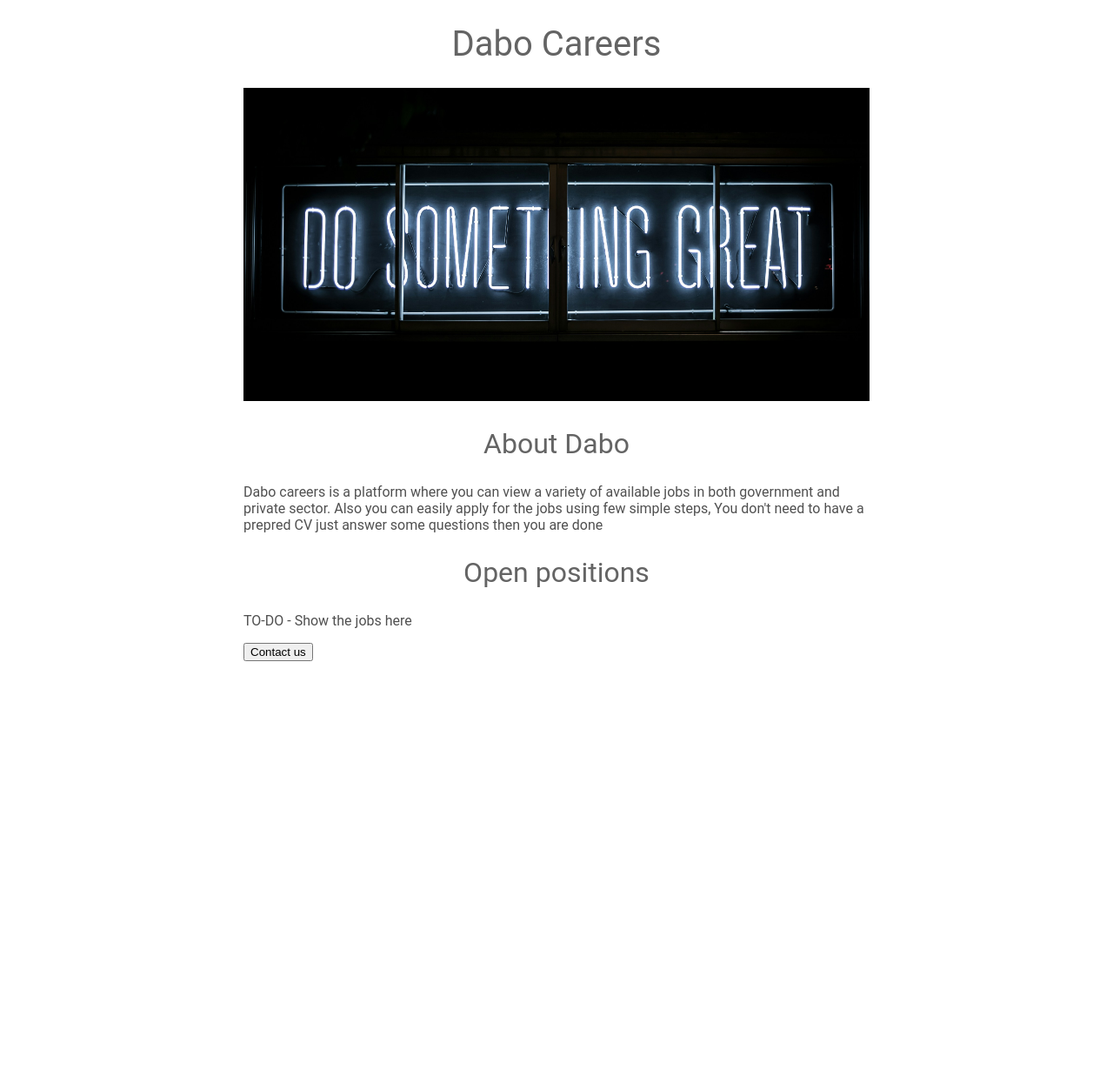
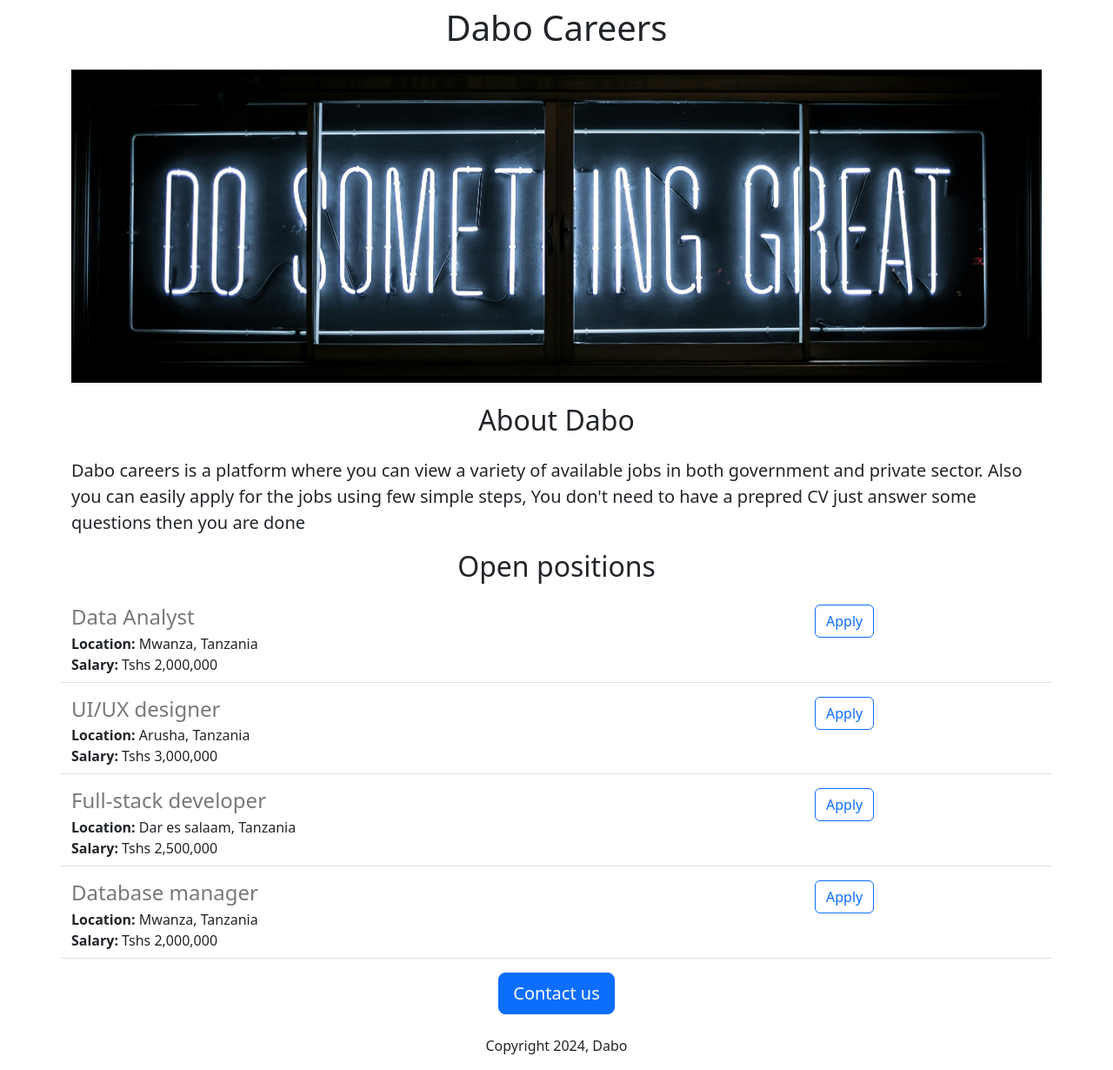
Before and after one commit to bakalemwa/dabo-careers-website2, a Flask app: page / in a window 1280 px wide. Shown: the whole page at 87% size. Before the commit the page ends 760 px from the top, so only its background shows below. Run offline with Flask 3, Linux system fonts and the light colour scheme.

Commit message:
Added dynamic data and API route

```diff
--- a/app.py
+++ b/app.py
@@ -1,10 +1,42 @@
-from flask import Flask, render_template
+from flask import Flask, render_template, jsonify
 
 app = Flask(__name__)
 
+JOBS = [
+ {
+  "id": 1,
+  "title": "Data Analyst",
+  "location": "Mwanza, Tanzania",
+  "salary": "Tshs 2,000,000"
+ },
+ {
+  "id": 2,
+  "title": "UI/UX designer",
+  "location": "Arusha, Tanzania",
+  "salary": "Tshs 3,000,000"
+ },
+ {
+  "id": 3,
+  "title": "Full-stack developer",
+  "location": "Dar es salaam, Tanzania",
+  "salary": "Tshs 2,500,000"
+ },
+ {
+  "id": 4,
+  "title": "Database manager",
+  "location": "Mwanza, Tanzania",
+  "salary": "Tshs 2,000,000"
+ },
+]
+
 @app.route("/")
 def hello_world():
-  return render_template('home.html')
+  return render_template('home.html', jobs=JOBS, company_name="Dabo")
+
+@app.route("/api/jobs")
+def list_jobs():
+  return jsonify (JOBS)
+
 
 
 if __name__ == "__main__":
--- a/templates/home.html
+++ b/templates/home.html
@@ -2,52 +2,34 @@
 <html>
   <head>
     <title>Dabo careers</title>
+    <meta charset="utf-8">
+    <meta name="viewport" content="width=device-width, initial-scale=1">
+    <link href="https://cdn.jsdelivr.net/npm/bootstrap@5.3.3/dist/css/bootstrap.min.css" rel="stylesheet" integrity="sha384-QWTKZyjpPEjISv5WaRU9OFeRpok6YctnYmDr5pNlyT2bRjXh0JMhjY6hW+ALEwIH" crossorigin="anonymous">
     <style>
-      h1 {
-        font-size: 40px;
-        font-family: Roboto;
-        font-weight: normal;
-        color: rgb(100, 100, 100);
-        text-align: center;
+      #banner {
+        height: 360px;
+        width: 100%;
+        object-fit: cover;
+        margin-bottom: 16px;
       }
-
-      #banner {
-        width: 100%;
-        height: 360px;
-        object-fit: cover;
-      }
-
-      h2 {
-        font-family: Roboto;
-        font-size: 32px;
-        color: rgb(100, 100, 100);
-        text-align: center;
-        font-weight: normal;
-      }
-
-      p {
-        font-family: Roboto;
-        color: rgb(80, 80, 80);
-      }
-
-      #container {
-        max-width: 720px;
-        margin: 0 auto;
-      }
-
-
     </style>
   </head>
   <body>
-    <div id="container">
-          <h1>Dabo Careers</h1>
+    <div class="container">
+          <h1 class="text-center mt-2 mb-4">{{company_name}} Careers</h1>
     <img id="banner" src="https://1c99e222-8c15-48b2-893f-c0a2d9d63253-00-1z0kxlvr3c9wz.janeway.replit.dev/static/photo.jpg" height="300">
-    <h2>About Dabo</h2>
-    <p>Dabo careers is a platform where you can view a variety of available jobs in both government and private sector. Also you can easily apply for the jobs using few simple steps, You don't need to have a prepred CV just answer some questions then you are done</p>
-    <h2>Open positions</h2>
-    <p>TO-DO - Show the jobs here</p>
-    <button>Contact us</button>
-
+    <h2 class="text-center mt-2 mb-4">About Dabo</h2>
+    <p class="lead">Dabo careers is a platform where you can view a variety of available jobs in both government and private sector. Also you can easily apply for the jobs using few simple steps, You don't need to have a prepred CV just answer some questions then you are done</p>
+    <h2 class="text-center mt-2 mb-4">Open positions</h2>
+    <div>{% for job in jobs %}
+      {% include 'jobitem.html' %}
+      {% endfor %}
+    </div>
+    </p>
+  <div class="text-center">
+    <button class="btn btn-primary btn-lg">Contact us</button>
+    <p class="mt-4">Copyright 2024, Dabo</p>
+  </div>
     </div>
   </body>
 </html>
--- /dev/null
+++ b/templates/jobitem.html
@@ -0,0 +1,18 @@
+<div class="border-bottom row" style="margin-bottom:16px; padding-bottom:8px;">
+  <div class="col-9">
+    <h4 style="color:rgb(120,120,120); margin-bottom:4px;">
+    {{job['title']}}
+    </h4>
+    <div>
+    <b>Location:</b> {{job['location']}}
+    </div>
+  {% if 'salary' in job %}
+    <div>
+    <b>Salary:</b> {{job['salary']}}
+    </div>
+  {% endif %}
+  </div>
+  <div class="col-3">
+  <button type="button" class="btn btn-outline-primary">Apply</button>
+  </div>
+</div>
```
